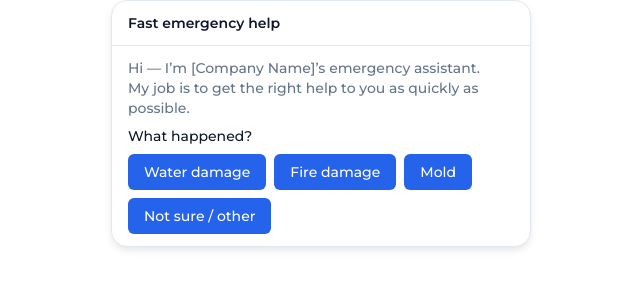
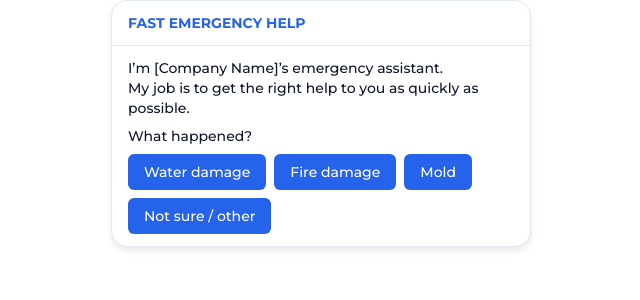
Before and after one commit to valeriya-kalibri/restoration-service-lead-gen-chatbot, a Next.js app: page /widget/frame in a window 1280 px wide. Shown: the top 300 px of the page, without its empty margins (319-959 px from the left). Built offline with nearby package versions, Linux system fonts and the light colour scheme.

Commit message:
more widget styling

```diff
--- a/src/components/chat-widget/restoration-widget.tsx
+++ b/src/components/chat-widget/restoration-widget.tsx
@@ -308,7 +308,7 @@ export function RestorationWidget({
         setStep("done");
     }
 
-    const headerText = step === "done" ? "Request received" : "Fast emergency help";
+    const headerText = step === "done" ? "Request received" : "FAST EMERGENCY HELP";
 
     const wrapperClass =
         variant === "floating"
@@ -334,7 +334,12 @@ export function RestorationWidget({
         <div className={wrapperClass}>
             <div className={cx(cardClass, variant === "floating" && !open && "hidden")}>
                 <div className="flex items-center justify-between border-b px-4 py-3">
-                    <div className="text-sm font-semibold">{headerText}</div>
+                    <div
+                        className="text-sm font-bold"
+                        style={{ color: primaryColor }}
+                    >
+                        {headerText}
+                    </div>
 
                     {variant === "floating" ? (
                         <button
@@ -349,8 +354,8 @@ export function RestorationWidget({
                 <div className="space-y-3 px-4 py-3">
                     {step === "q1_inquiry" ? (
                         <div className="space-y-2">
-                            <p className="text-sm text-muted-foreground">
-                                Hi — I’m {businessName ? businessName : "[Company Name]"}’s emergency assistant.
+                            <p className="text-sm text-foreground">
+                                I’m {businessName ? businessName : "[Company Name]"}’s emergency assistant.
                                 <br />
                                 My job is to get the right help to you as quickly as possible.
                             </p>
```
